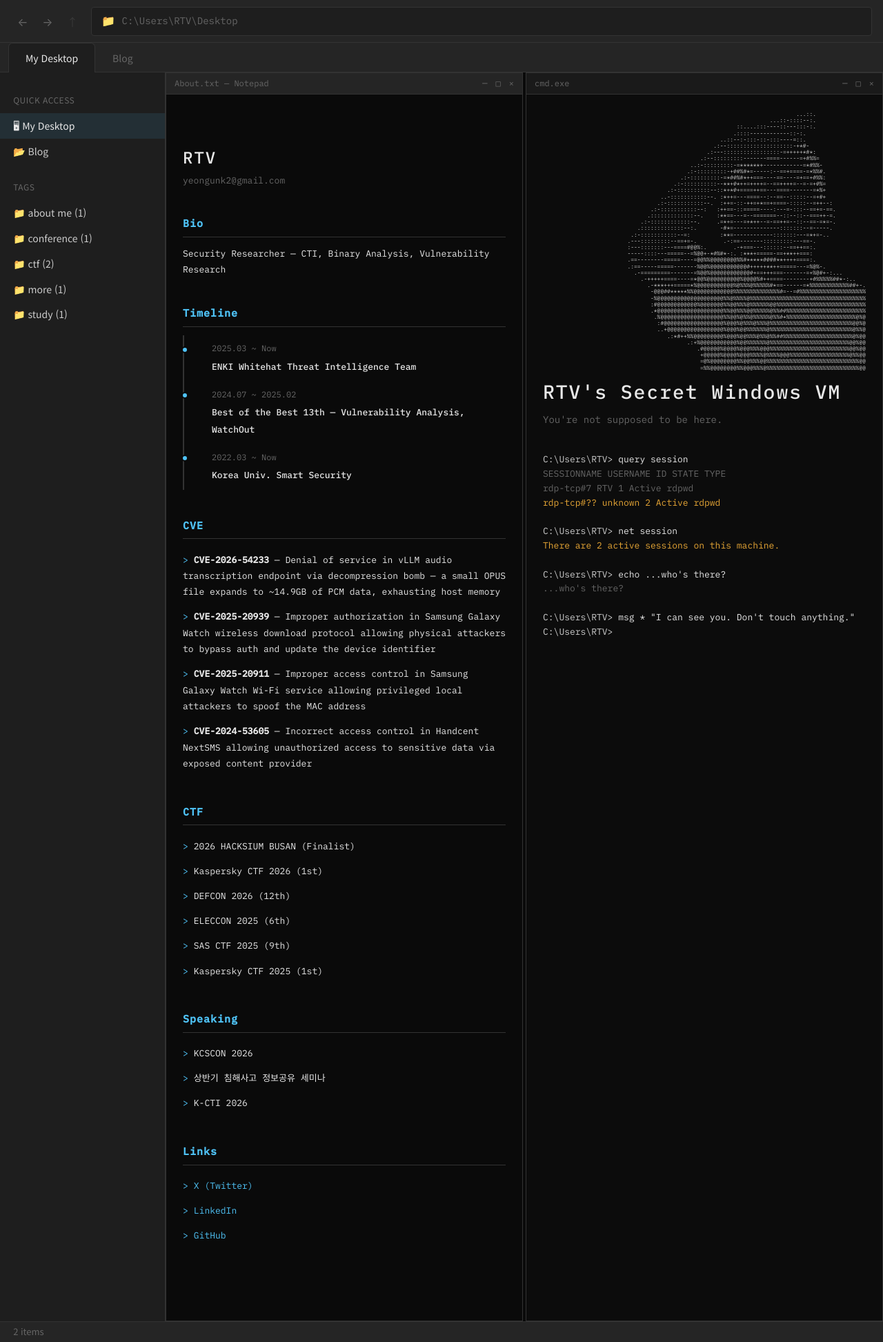
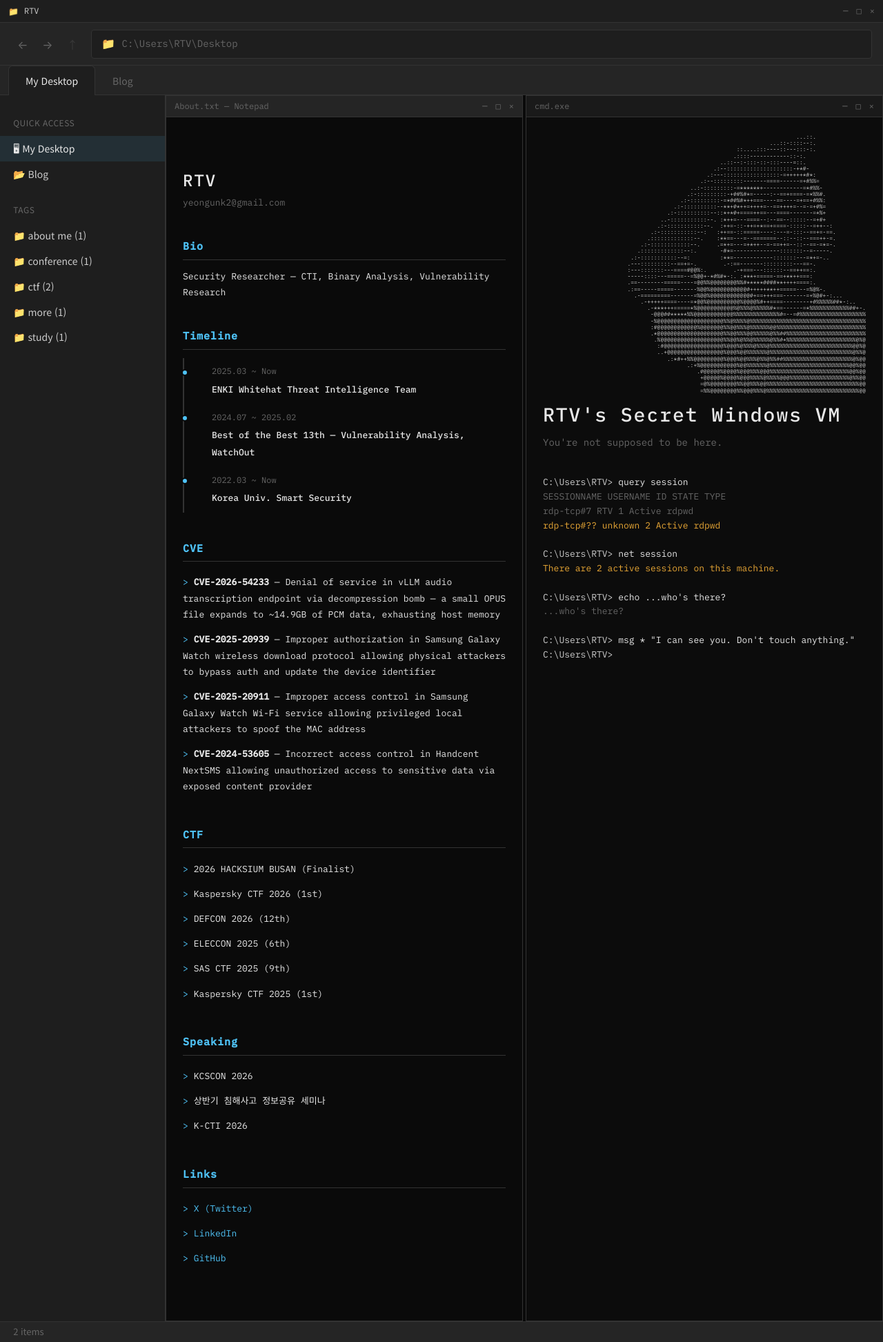
Before and after one commit to RTV-GIT/RTV-GIT.github.io, a Jekyll site: the page built from index.html, in a window 1280 px wide. Shown: the whole page at 69% size. Built offline with Jekyll 4.4.1, drawn with Linux system fonts in a browser that asks for light colours; Markdown is read by kramdown in place of the engine named in the settings.

Commit message:
파일 탐색기 최상단에 윈도우 제목바 추가
Co-Authored-By: Claude Opus 4.6 (1M context) <noreply@anthropic.com>

```diff
--- a/_layouts/default.html
+++ b/_layouts/default.html
@@ -12,6 +12,19 @@
 <body>
 
   <div class="explorer">
+
+    <!-- 창 제목바 -->
+    <div class="explorer-titlebar">
+      <div class="explorer-titlebar-left">
+        <span class="explorer-titlebar-icon">📁</span>
+        <span class="explorer-titlebar-text">{{ page.title | default: site.title }}</span>
+      </div>
+      <div class="explorer-titlebar-buttons">
+        <span class="explorer-win-btn">─</span>
+        <span class="explorer-win-btn">□</span>
+        <span class="explorer-win-btn explorer-win-btn-close">×</span>
+      </div>
+    </div>
 
     <!-- 주소바 -->
     <div class="explorer-bar">
--- a/assets/css/style.css
+++ b/assets/css/style.css
@@ -76,6 +76,49 @@ body {
   flex-direction: column;
   height: 100vh;
   background: var(--bg);
+}
+
+/* ── 창 제목바 ── */
+.explorer-titlebar {
+  display: flex;
+  align-items: center;
+  justify-content: space-between;
+  padding: 0.4rem 0.75rem;
+  background: var(--surface);
+  border-bottom: 1px solid var(--border);
+  flex-shrink: 0;
+}
+
+.explorer-titlebar-left {
+  display: flex;
+  align-items: center;
+  gap: 0.5rem;
+}
+
+.explorer-titlebar-icon {
+  font-size: 12px;
+}
+
+.explorer-titlebar-text {
+  font-family: var(--font-mono);
+  font-size: 12px;
+  color: var(--fg);
+}
+
+.explorer-titlebar-buttons {
+  display: flex;
+  gap: 0.75rem;
+}
+
+.explorer-win-btn {
+  font-family: var(--font-mono);
+  font-size: 12px;
+  color: var(--fg-dim);
+  cursor: default;
+}
+
+.explorer-win-btn-close:hover {
+  color: #e74c3c;
 }
 
 /* ── 주소바 ── */
```
